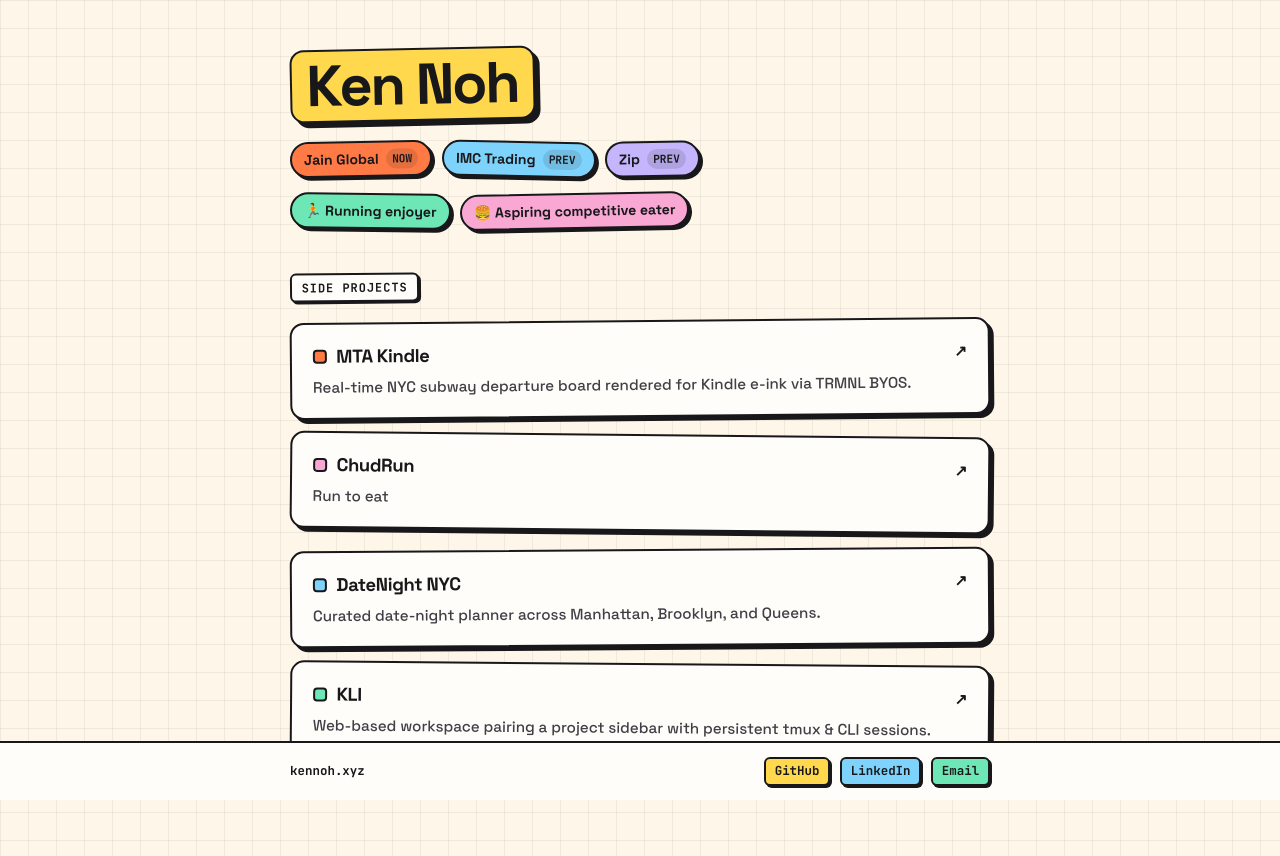
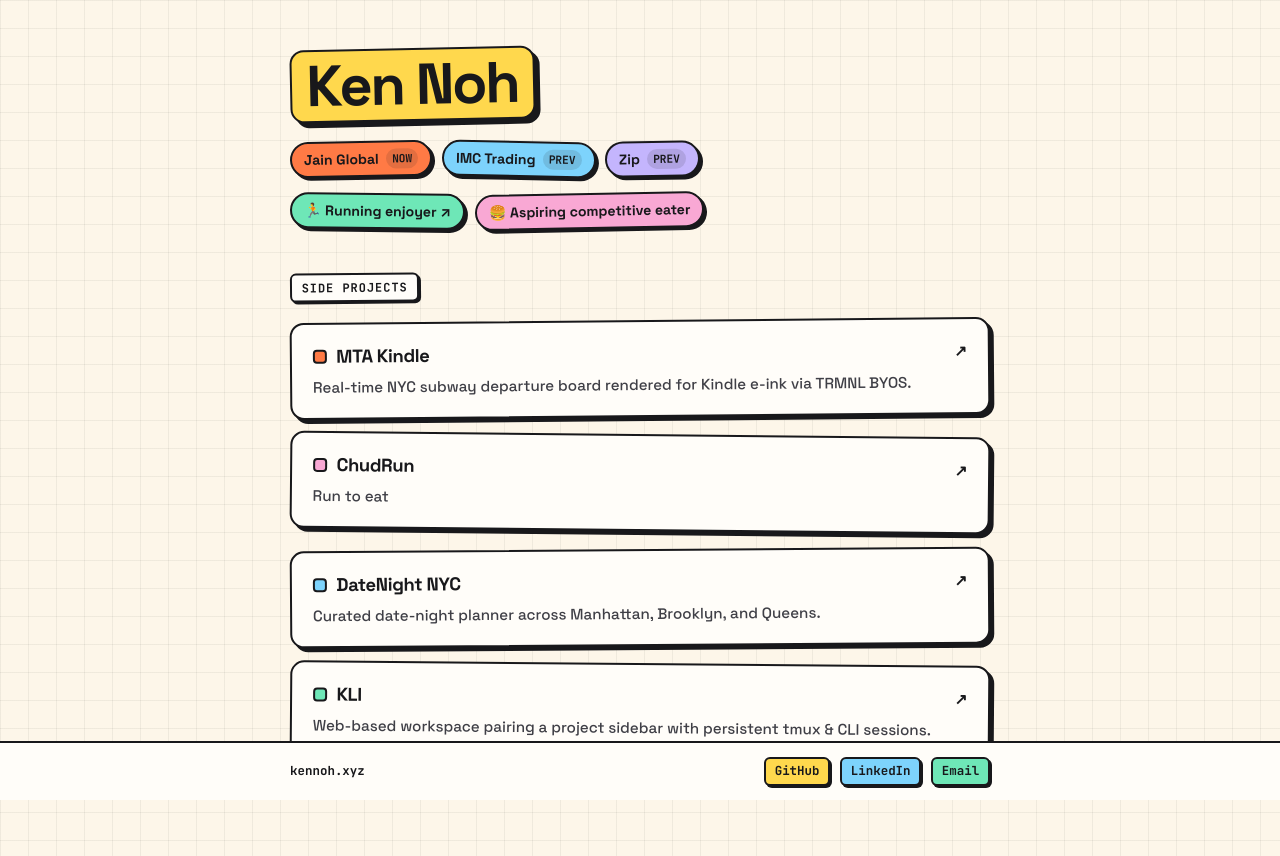
Before and after one commit to SquareDorito/kennoh.github.io, a plain HTML site: page index.html in a window 1280 px wide. Drawn offline with Linux system fonts and the light colour scheme.

Commit message:
Link Running enjoyer sticker to Strava profile

```diff
--- a/index.html
+++ b/index.html
@@ -109,6 +109,7 @@
       display: inline-flex;
       align-items: center;
       gap: 0.45rem;
+      text-decoration: none;
       font-size: 0.88rem;
       font-weight: 700;
       color: #18181b;
@@ -344,7 +345,7 @@
       </div>
 
       <div class="sticker-row" aria-label="Interests">
-        <span class="sticker s-run">🏃 Running enjoyer</span>
+        <a class="sticker s-run" href="https://www.strava.com/athletes/112307697" target="_blank" rel="noopener noreferrer">🏃 Running enjoyer ↗</a>
         <span class="sticker s-eat">🍔 Aspiring competitive eater</span>
       </div>
     </header>
```
